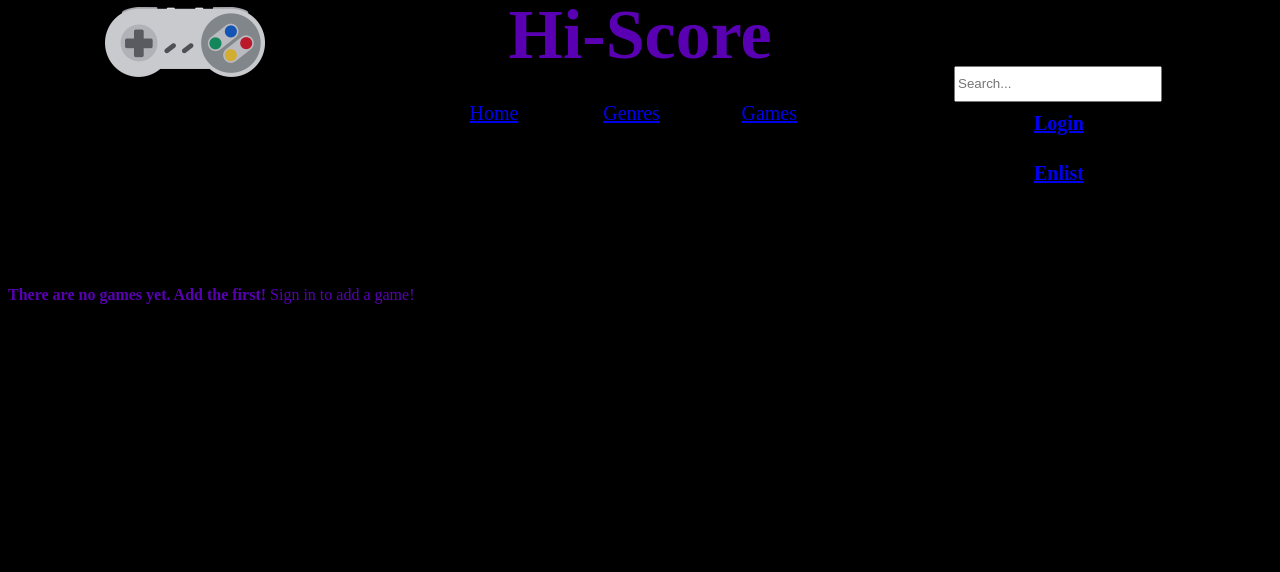
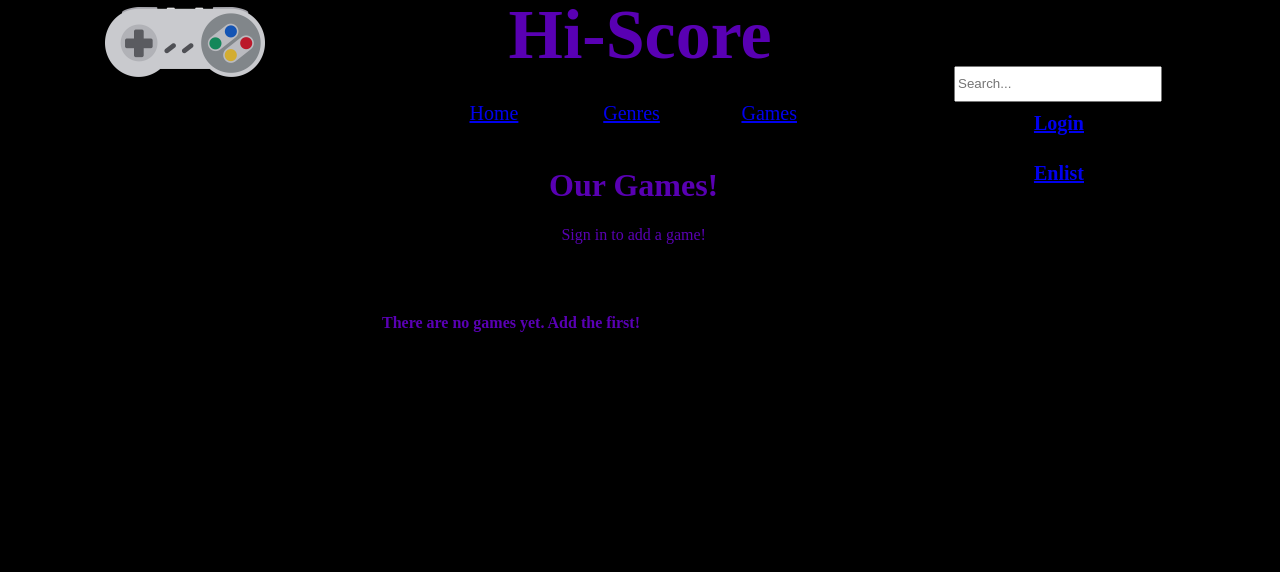
Before and after one commit to Resident-Tofu/hi-score, a Django app: page /hi-score/games/ in a window 1280 px wide. Shown: the top 572 px of the page. Run offline with Django 3.2, Linux system fonts and the light colour scheme; data that the repository does not hold is empty; some web fonts are replaced.

Commit message:
Styled Games Fixed CSS

```diff
--- a/static/css/main.css
+++ b/static/css/main.css
@@ -57,7 +57,7 @@ body{
 	width: 33%;
 }
 
-.genrelist{
+.glist{
 	text-align: center;
 	position: relative;
 	top: -70px;
--- a/templates/hi-score/games.html
+++ b/templates/hi-score/games.html
@@ -1,8 +1,20 @@
 {% extends 'hi-score/base.html' %}
 
 {% block body_block %}
+<div class="welcome">
+    <h1>Our Games!</h1>
+</div>
+{% if user.is_authenticated %}
+<div class="welcome">
+    <a href = "{% url 'hi-score:add_game' %}">Add a Game!</a>
+</div>
+{% else %}
+<div class="welcome">
+    Sign in to add a game!
+</div>
+{% endif %}
 
-<div class="gamelist">
+<div class="glist">
 {% if games %}
     <ul>
     {% for game in games %}
@@ -14,12 +26,6 @@
 {% else %}
     <strong>There are no games yet.  Add the first!</strong>
 {% endif %}
-
-{% if user.is_authenticated %}
-	<a href = "{% url 'hi-score:add_game' %}">Add a Game!</a>
-{% else %}
-	Sign in to add a game!
-{% endif %}
 </div>
 
 {% endblock %}
--- a/templates/hi-score/genres.html
+++ b/templates/hi-score/genres.html
@@ -15,7 +15,7 @@
 </div>
 {% endif %}
 
-<div class="genrelist">
+<div class="glist">
 {% if genres %}
     <ul>
     {% for genre in genres %}
```
